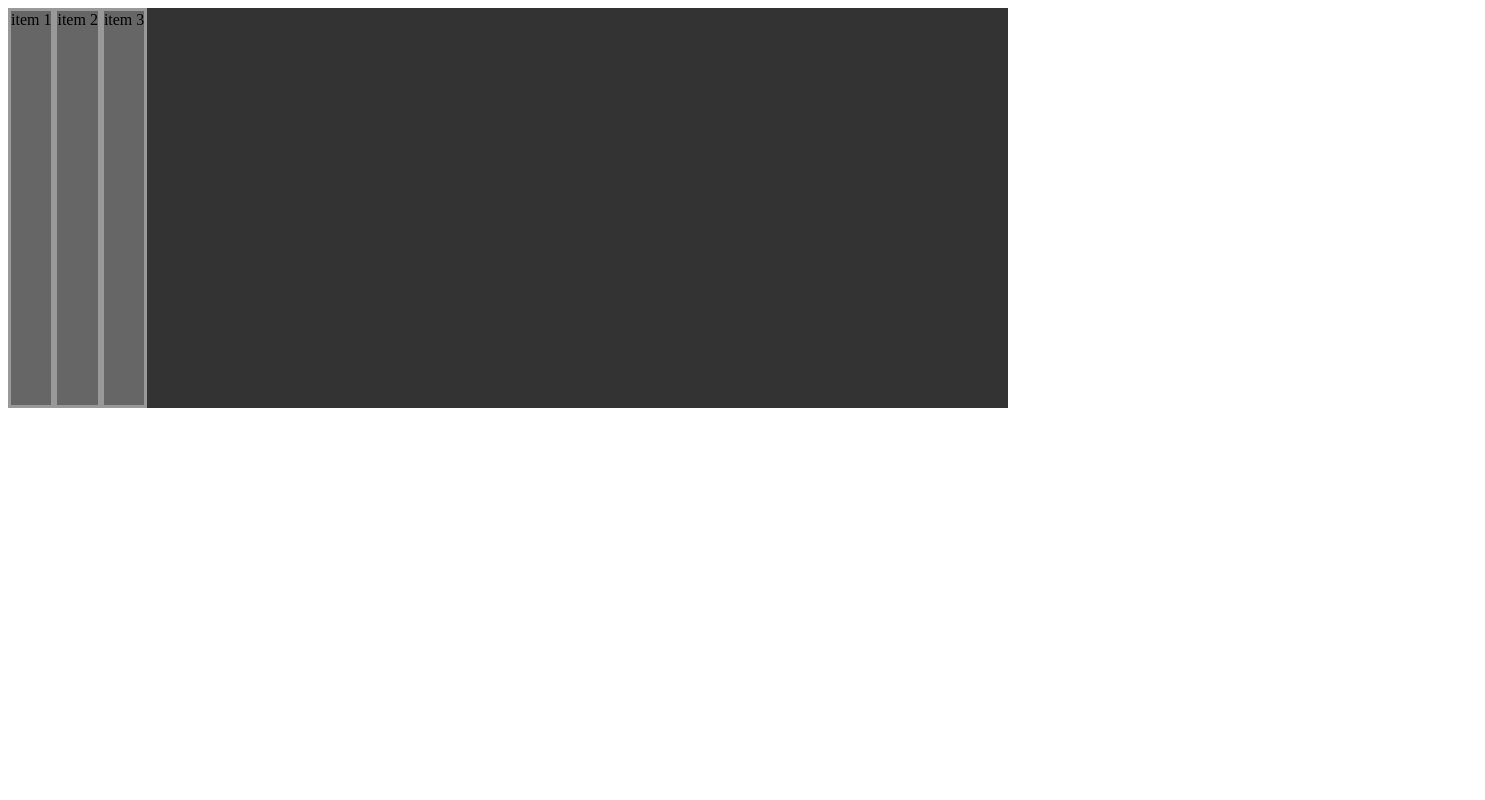
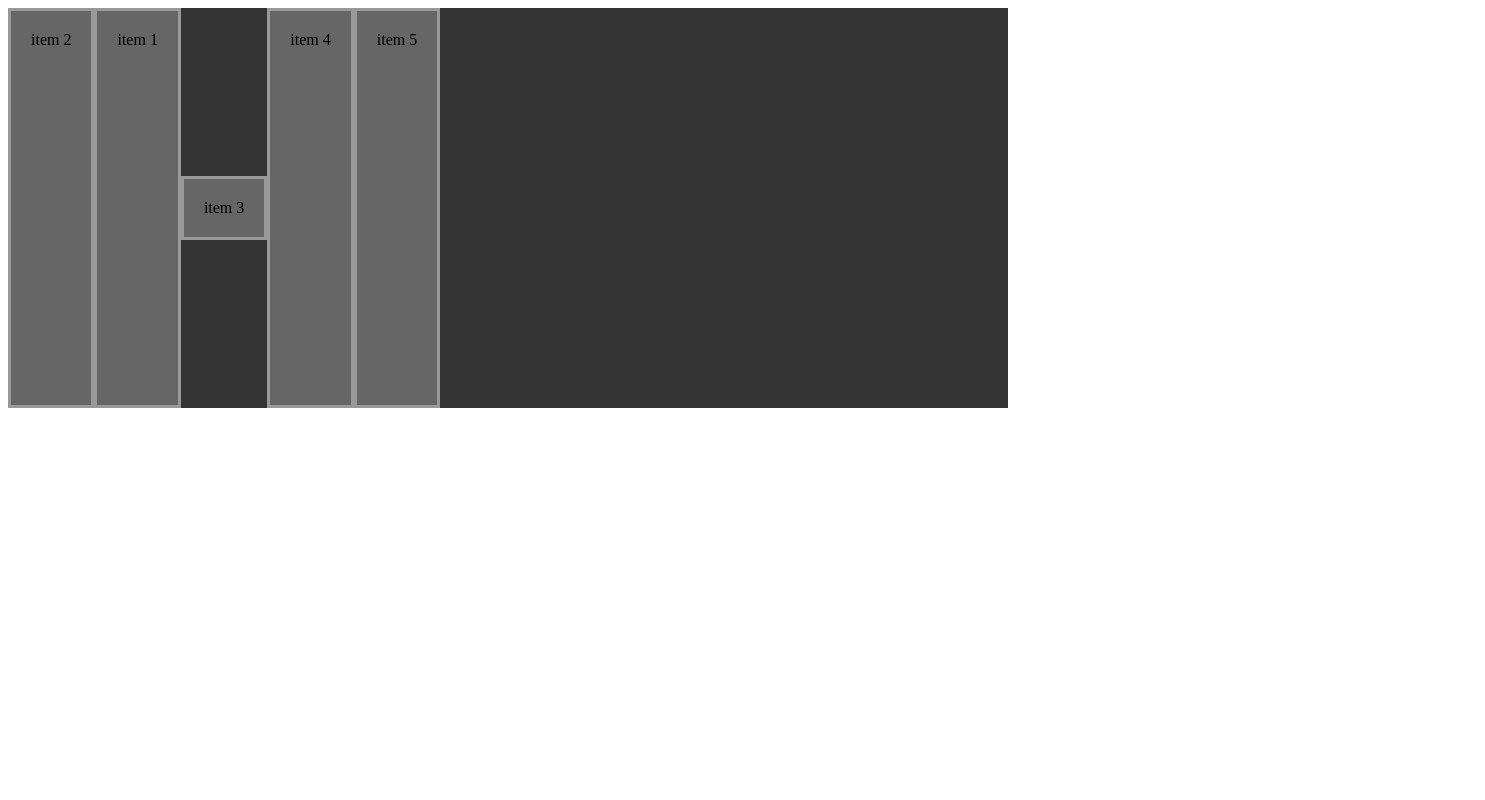
Before and after one commit to ethanial1/WebCindario, a plain HTML site: page Basic/CSS/FlexBox/index.html in a window 1280 px wide. Shown: the top 800 px of the page, 1485 px wide, since content can reach past the window. Drawn offline with Linux system fonts and the light colour scheme.

Commit message:
orden de los elementos

```diff
--- a/Basic/CSS/FlexBox/index.html
+++ b/Basic/CSS/FlexBox/index.html
@@ -12,6 +12,8 @@
         <article class="item">item 1</article>
         <article class="item">item 2</article>
         <article class="item">item 3</article>
+        <article class="item">item 4</article>
+        <article class="item">item 5</article>
     </section>
     <br><br><br> <br><br><br><br><br><br><br><br><br><br><br><br><br><br><br><br><br><br><br><br>
     <section class="container">
--- a/Basic/CSS/FlexBox/style.css
+++ b/Basic/CSS/FlexBox/style.css
@@ -34,6 +34,7 @@
 .item {
     border: medium solid #999;
     background-color: #666;
+    padding: 20px;
 
     /* Cando la caja flexbox tenga espacio sobrante. Es la habilidad o el factor
      * de crecimineto, valor por defecto es 0, NO acepta valores negativos
@@ -53,4 +54,29 @@
     flex-basis: 100px;
 
     flex: 0 1 auto; /* flex-grow flex-shrink flex-basis */
+
+    /* ORDEN DE LOS ELEMENTOS */
+
+    /* Representa el orden que tendran los elementos hijos en la caja flexbox
+     * valor por defecto 0, se aceptan valores positivos y negativos.
+     * un valor menor siempre irá antes que un valor mayor.
+    */
+    order: 0;
+
+    /* Sobre escribe el valor de la propiedad align-items sólo para el
+     * elemento hijo especificado
+    */
+    align-self: stretch; /* strech | flex-start | flex-end | center | baseline */
 }
+
+.item:nth-child(2) {
+    order: -1;
+}
+
+.item:nth-child(3) {
+
+    /* Sobre escribe el valor de la propiedad align-items sólo para el
+     * elemento hijo especificado
+    */
+    align-self: center;
+}
```
